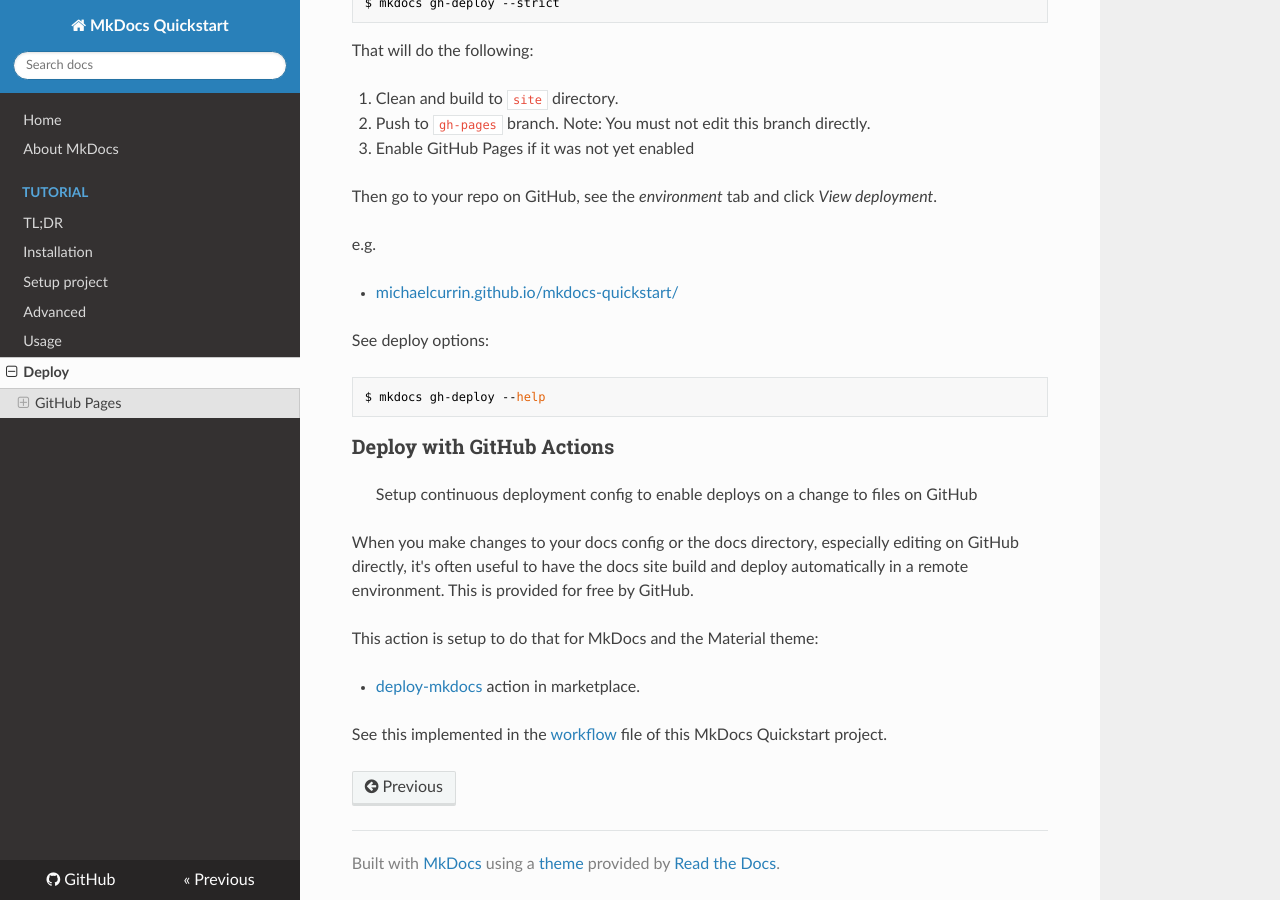
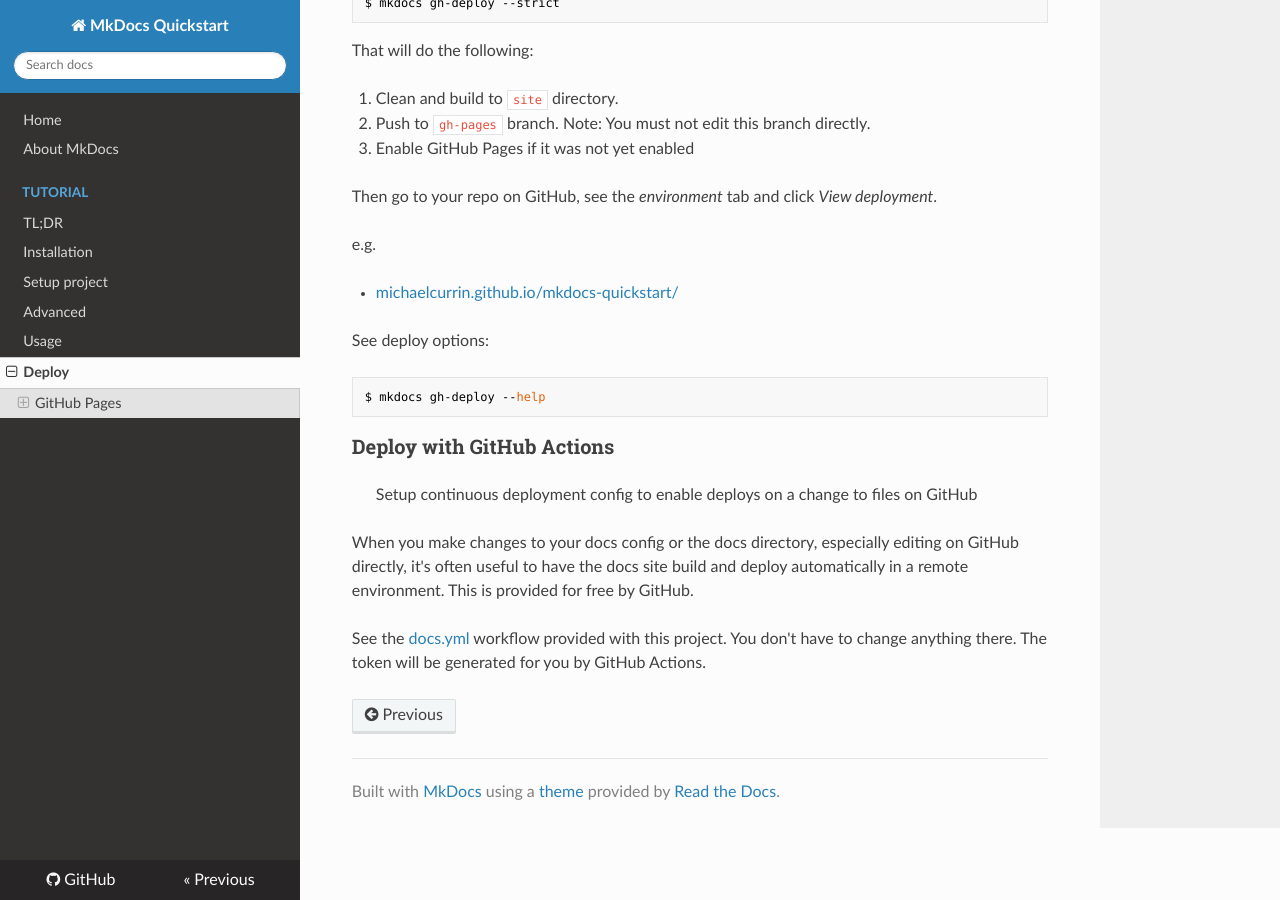
Before and after one commit to MichaelCurrin/mkdocs-quickstart, an MkDocs documentation site: the page built from docs/docs/tutorial/deploy.md, in a window 1280 px wide and 900 px high, scrolled down 893 px. Built offline with MkDocs 1.6.1, drawn with Linux system fonts in a browser that asks for light colours; nearby versions of some CDN libraries; some of the changed text lies outside the part shown.

Commit message:
docs: Update deploy.md

```diff
--- a/docs/docs/tutorial/deploy.md
+++ b/docs/docs/tutorial/deploy.md
@@ -11,7 +11,7 @@
 Follow one of the approaches below:
 
 - [Run deploy command](#run-deploy-command) - Run a MkDocs CLI command locally to deploy.
-- [Deploy with Githhub Actions](#deploy-with-github-actions) - Setup continous deployment config to enable deploys on a change to files on GitHub.
+- [Deploy with GitHub Actions](#deploy-with-github-actions) - use the project's workflow to build and deploy to GH Pages on commits pushed to master.
 
 
 _Note this is for a Project Page on a subpath and not an Organization or User Page._
@@ -57,8 +57,4 @@
 
 When you make changes to your docs config or the docs directory, especially editing on GitHub directly, it's often useful to have the docs site build and deploy automatically in a remote environment. This is provided for free by GitHub.
 
-This action is setup to do that for MkDocs and the Material theme:
-
-- [deploy-mkdocs](https://github.com/marketplace/actions/deploy-mkdocs) action in marketplace.
-
-See this implemented in the [workflow](https://github.com/MichaelCurrin/mkdocs-quickstart/blob/master/.github/workflows/docs.yml) file of this MkDocs Quickstart project.
+See the [docs.yml](https://github.com/MichaelCurrin/mkdocs-quickstart/blob/master/.github/workflows/docs.yml) workflow provided with this project. You don't have to change anything there. The token will be generated for you by GitHub Actions.
```
